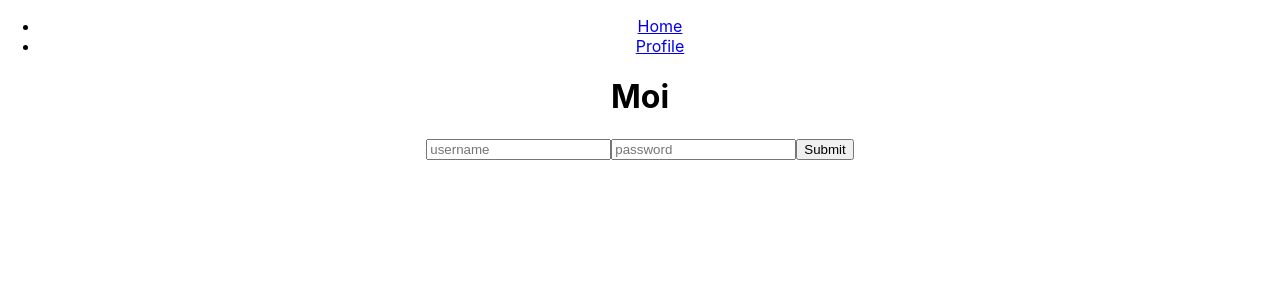
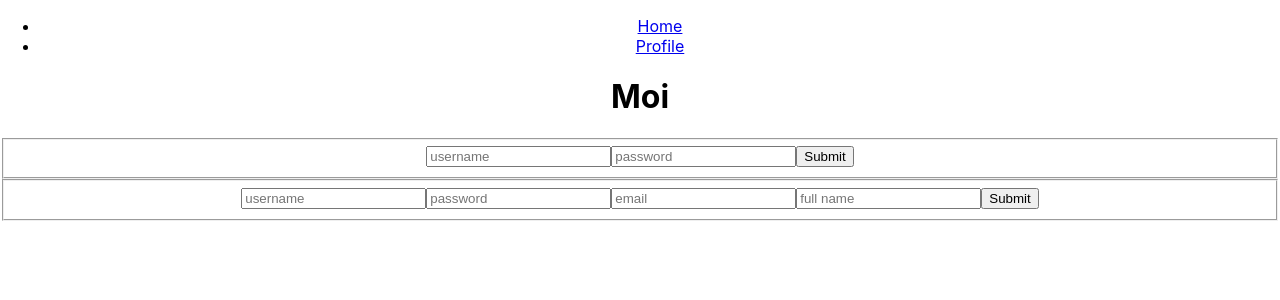
Before and after one commit to villeatuomi/myFirstReactApp, a React (Create React App) app: page /~villeatu/periodi4/login/ in a window 1280 px wide. Shown: the top 300 px of the page. Built offline with nearby package versions, Linux system fonts and the light colour scheme; no server answers.

Commit message:
login commit

```diff
--- a/src/App.js
+++ b/src/App.js
@@ -13,7 +13,13 @@ class App extends Component {
 
   state = {
     picArray: [],
+    user: {}
   };
+
+  setUser = (user) => {
+    this.setState({user: user})
+  };
+
 
   componentDidMount() {
     getAllMedia().then(pics => {
@@ -24,14 +30,20 @@ class App extends Component {
   render() {
 
     return (
-        <Router basename={'/~villeatu/periodi4/routing'}>
+        <Router basename={'/~villeatu/periodi4/login'}>
           <div className="App">
             <Nav/>
-            <Login/>
+
             <Route exact path={`/`} render={(props) => (
+                <Login {...props} setUser={this.setUser}/>
+                //<Home picArray={this.state.picArray}/>
+            )}/>
+            <Route path={`/home`} render={(props) => (
                 <Home picArray={this.state.picArray}/>
             )}/>
-            <Route path={`/profile`} component={Profile}/>
+            <Route path={`/profile`} render={(props) => (
+                <Profile {...props} user={this.state.user}/>
+            )}/>
             <Route path={`/single/:id`} component={Single}/>
           </div>
         </Router>
--- a/src/utils/MediaAPI.js
+++ b/src/utils/MediaAPI.js
@@ -1,4 +1,5 @@
 const apiUrl = 'http://media.mw.metropolia.fi/wbma/media/';
+const loginUrl = 'http://media.mw.metropolia.fi/wbma/login';
 
 const getAllMedia = () => {
   return fetch(apiUrl).then(response => {
@@ -25,5 +26,37 @@ const getSingleMedia = (id) => {
   });
 };
 
+const register = () => {
+};
+
+const login = (username, password) => {
+  const data = {
+    'username': username,
+    'password': password,
+  };
+  return fetch(`${loginUrl}`, {
+    method: 'POST',
+    headers: {'Content-Type': 'application/json'},
+    body: JSON.stringify(data),
+  }).then(response => {
+  return response.json();
+  }).then(json => {
+    return json;
+  });
+};
+
+const isUserLoggedIn = () => {
+
+  return fetch()
+
+};
+
+
+const checkIfUserNameExists = () => {
+};
+
 export {getAllMedia};
 export {getSingleMedia};
+export {register};
+export {login};
+export {checkIfUserNameExists};
--- a/src/views/Login.js
+++ b/src/views/Login.js
@@ -1,5 +1,6 @@
 import React, {Component} from 'react';
 import PropTypes from 'prop-types';
+import {login} from '../utils/MediaAPI';
 
 class Login extends Component {
   state = {
@@ -22,19 +23,55 @@ class Login extends Component {
   };
 
   formSubmit = (evt) => {
-    const loginForm = document.querySelector('#loginForm');
-    loginForm.preventDefault();
+    evt.preventDefault();
     console.log('Moi teille kaikille.');
+    login(this.state.username, this.state.password).then(json => {
+      console.log(json);
+      const {token, user} = json;
+      console.log(token);
+      console.log(user);
+      localStorage.setItem('token', token);
+
+      // Tässä lähetetään App.js:ään user-objekti
+      this.props.setUser(user);
+
+      this.props.history.push('/home');
+
+
+    });
   };
 
   render() {
     return (
         <React.Fragment>
           <h1>Moi</h1>
-          <form onSubmit={this.formSubmit} id="loginForm">
-            <input type="text" name="username" placeholder="username" value={this.state.username} onChange={this.handleInputChange}/>
-            <input type="password" name="password" placeholder="password"/>
-            <input type="submit"/>
+          <form onSubmit={this.formSubmit}>
+            <fieldset>
+              <input type="text" name="username" placeholder="username"
+                     value={this.state.username}
+                     onChange={this.handleInputChange}/>
+              <input type="password" name="password" placeholder="password"
+                     value={this.state.password}
+                     onChange={this.handleInputChange}/>
+              <input type="submit"/>
+            </fieldset>
+          </form>
+          <form onSubmit={this.formSubmit}>
+            <fieldset>
+              <input type="text" name="username" placeholder="username"
+                     value={this.state.username}
+                     onChange={this.handleInputChange}/>
+              <input type="password" name="password" placeholder="password"
+                     value={this.state.password}
+                     onChange={this.handleInputChange}/>
+              <input type="email" name="email" placeholder="email"
+                     value={this.state.email}
+                     onChange={this.handleInputChange}/>
+              <input type="text" name="fullName" placeholder="full name"
+                     value={this.state.full_name}
+                     onChange={this.handleInputChange}/>
+              <input type="submit"/>
+            </fieldset>
           </form>
         </React.Fragment>
     );
@@ -42,7 +79,8 @@ class Login extends Component {
 }
 
 Login.propTypes = {
-  match: PropTypes.object,
+  setUser: PropTypes.func,
+  history: PropTypes.object,
 };
 
 export default Login;
--- a/src/views/Profile.js
+++ b/src/views/Profile.js
@@ -1,11 +1,21 @@
 import React from 'react';
+import PropTypes from 'prop-types';
 
 const Profile = (props) => {
   return (
       <React.Fragment>
         <h1>Profile</h1>
+
+        <p>{props.user}</p>
+
       </React.Fragment>
   );
 };
 
+Profile.propType  = {
+  picArray: PropTypes.array.isRequired,
+};
+
+
+
 export default Profile;
```
